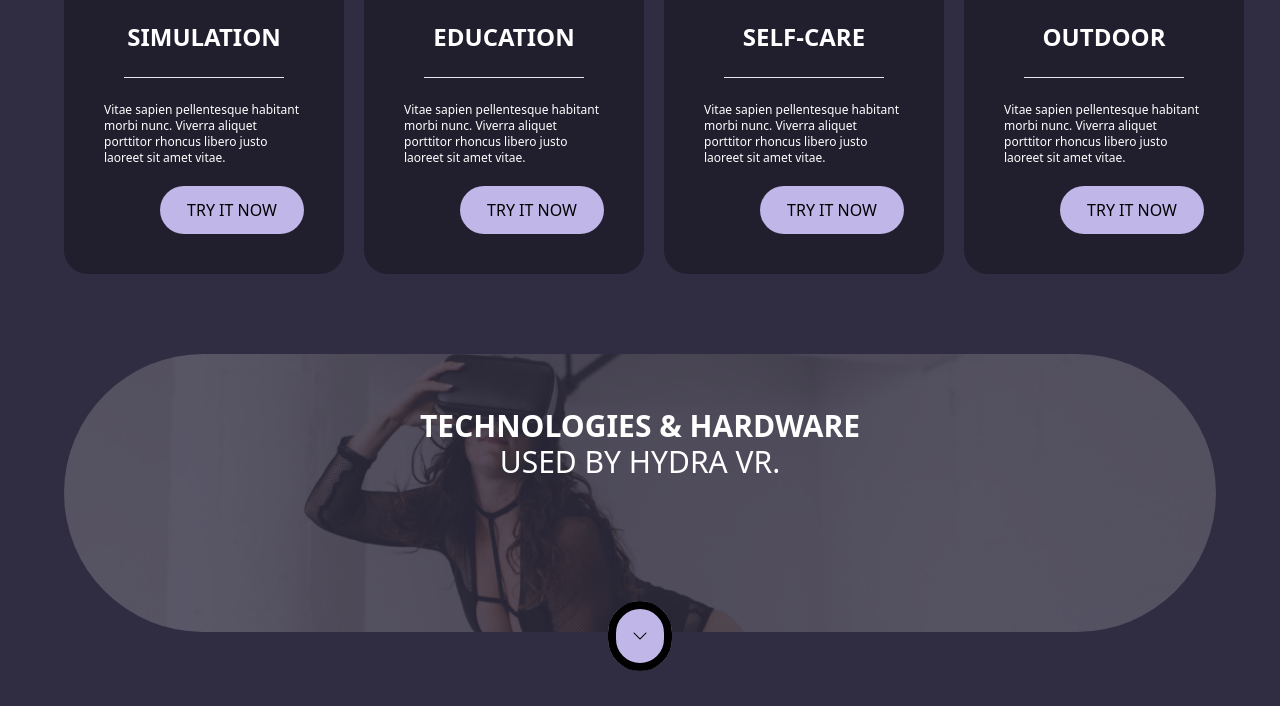
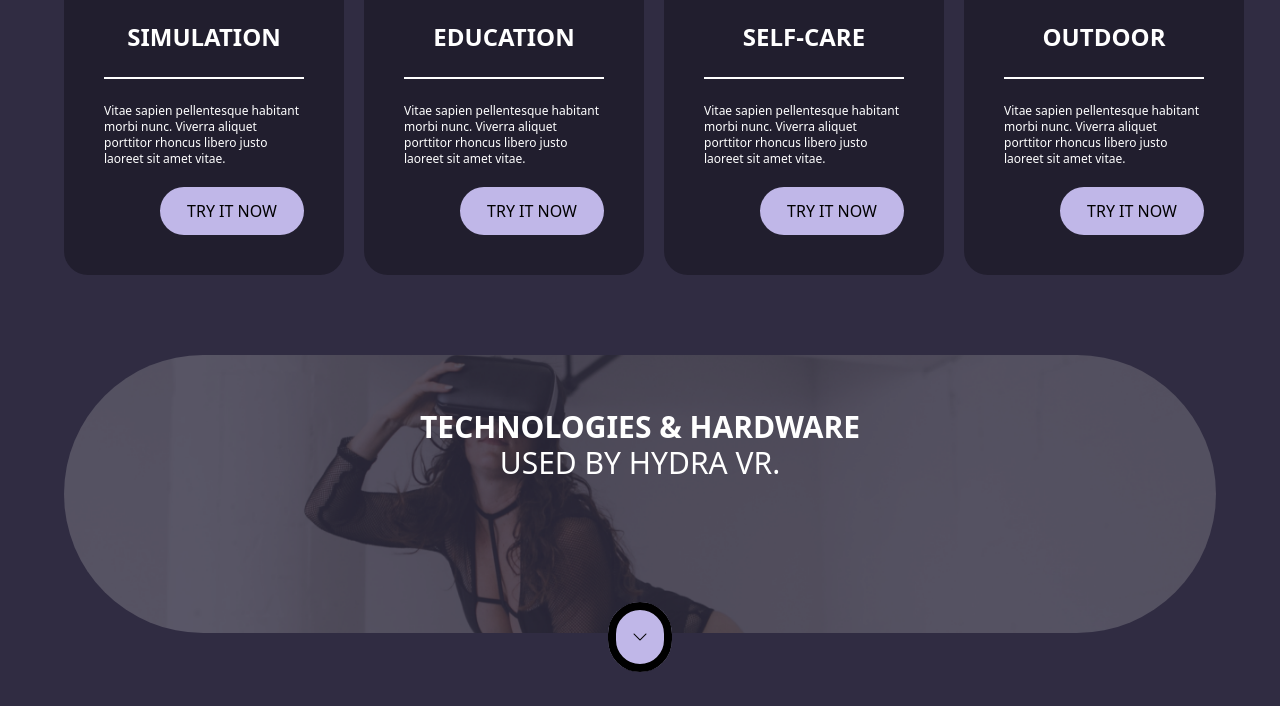
Before and after one commit to asilbekcodes/Hydra, a website: page src/index.html in a window 1280 px wide. Shown: the part 2077-2783 px from the top of the page. Drawn offline with nearby package versions, Linux system fonts and the light colour scheme.

Commit message:
xatoni tugirladim

```diff
--- a/src/index.html
+++ b/src/index.html
@@ -5,10 +5,11 @@
     <meta name="viewport" content="width=device-width, initial-scale=1.0">
     <link rel="stylesheet" href="https://cdn.jsdelivr.net/npm/bootstrap-icons@1.11.2/font/bootstrap-icons.min.css">
     <link rel="stylesheet" href="./output.css">
-    <title>Document</title>
+    <title>Hydra</title>
 </head>
 <body>
     <div class="bg-[#302C42] pl-16 pt-10 pr-16 pb-10">
+        <!-- * navbar -->
         <nav>
             <div class="flex justify-between text-white">
                 <div class="flex gap-5 items-center">
@@ -25,8 +26,12 @@
                     <a href="../page/header.html"><button class=" border border-white border-solid h-12 w-32 rounded-3xl">CONTACT US</button></a>
                     <a href="../page/header.html"><button class="bg-[#C0B7E8] rounded-3xl h-12 w-32 text-black">JOIN HYDRA</button></a>
                 </div>
+                <!-- <div class="lg:hidden">
+                    <img src="../assets/img/Hamburger-Button.png" >
+                </div> -->
             </div>
         </nav>
+        <!-- * header -->
         <div class="flex justify-between mt-28">
             <div class="text-white">
                 <p class="text-5xl mt-12">Dive Into The Depths</p>
@@ -64,6 +69,7 @@
                 </div>
             </div>
         </div>
+        <!-- * section-1 -->
         <section class="text-white">
             <div class="flex justify-between mt-20">
                 <div>
@@ -91,6 +97,7 @@
                 </div>
             </div>
         </section>
+        <!-- * section-2 -->
         <section class="text-white">
             <div class="flex justify-between mt-20">
                 <div>
@@ -109,9 +116,7 @@
                     <div class="p-10 ">
                         <img class="m-auto" src="../assets/img/Mask group (2).png" alt="">
                         <p class="text-center text-2xl font-bold mt-6 mb-6">SIMULATION</p>
-                        <div class="pl-5 pr-5">
-                            <hr>
-                        </div>
+                        <div class="border border-1 border-white"></div>
                         <p class="text-xs mt-6">Vitae sapien pellentesque habitant morbi nunc. Viverra aliquet  porttitor rhoncus libero justo laoreet sit amet vitae.</p>
                         <a href="../page/card.html"><button class="bg-[#C0B7E8] w-36 rounded-3xl h-12 text-black mt-5 ml-14"> TRY IT NOW</button></a>
                     </div>
@@ -120,9 +125,7 @@
                     <div class="p-10 ">
                         <img class="m-auto" src="../assets/img/Mask group (3).png" alt="">
                         <p class="text-center text-2xl font-bold mt-6 mb-6">EDUCATION</p>
-                        <div class="pl-5 pr-5">
-                            <hr>
-                        </div>
+                        <div class="border border-1 border-white"></div>
                         <p class="text-xs mt-6">Vitae sapien pellentesque habitant morbi nunc. Viverra aliquet  porttitor rhoncus libero justo laoreet sit amet vitae.</p>
                         <a href="../page/card.html"><button class="bg-[#C0B7E8] w-36 rounded-3xl h-12 text-black mt-5 ml-14"> TRY IT NOW</button></a>
                     </div>
@@ -131,9 +134,7 @@
                     <div class="p-10 ">
                         <img class="m-auto" src="../assets/img/Mask group (4).png" alt="">
                         <p class="text-center text-2xl font-bold mt-6 mb-6">SELF-CARE</p>
-                        <div class="pl-5 pr-5">
-                            <hr>
-                        </div>
+                        <div class="border border-1 border-white"></div>
                         <p class="text-xs mt-6">Vitae sapien pellentesque habitant morbi nunc. Viverra aliquet  porttitor rhoncus libero justo laoreet sit amet vitae.</p>
                         <a href="../page/card.html"><button class="bg-[#C0B7E8] w-36 rounded-3xl h-12 text-black mt-5 ml-14"> TRY IT NOW</button></a>
                     </div>
@@ -142,15 +143,14 @@
                     <div class="p-10 ">
                         <img class="m-auto" src="../assets/img/Mask group (5).png" alt="">
                         <p class="text-center text-2xl font-bold mt-6 mb-6">OUTDOOR</p>
-                        <div class="pl-5 pr-5">
-                            <hr>
-                        </div>
+                        <div class="border border-1 border-white"></div>
                         <p class="text-xs mt-6">Vitae sapien pellentesque habitant morbi nunc. Viverra aliquet  porttitor rhoncus libero justo laoreet sit amet vitae.</p>
                         <a href="../page/card.html"><button class="bg-[#C0B7E8] w-36 rounded-3xl h-12 text-black mt-5 ml-14"> TRY IT NOW</button></a>
                     </div>
                 </div>
             </div>
         </section>
+        <!-- * section-3 -->
         <section>
             <div class="text-white mt-20 ">
                 <img class="w-full rounded-full" src="../assets/img/pexels-rodnae-productions-8097332 1.png" alt="">
@@ -171,6 +171,7 @@
                 <img src="../assets/logo/Hydra-Tech4 1.png" alt="">
             </div>
         </section>
+        <!-- * section -->
         <section class="text-white">
             <div class="flex justify-between mt-20">
                 <div>
@@ -223,6 +224,7 @@
                 </div>
             </div>
         </section>
+        <!-- * section -->
         <section>
             <div class="bg-[#211E2E] mt-20 text-center text-white p-16" style="border-radius: 90px;">
                 <div>
@@ -249,6 +251,7 @@
                 <button class="bg-[#C0B7E8] w-60 rounded-full h-14 text-black mt-10 mb-8">SEND TO HYDRA</button>
             </div>
         </section>
+        <!-- * footer -->
         <footer>
             <div class="text-white mt-20">
                 <div class="flex justify-between ">
@@ -293,10 +296,8 @@
                         <button class="bg-[#C0B7E8] w-52 rounded-3xl h-12 text-black mt-5">BUILD YOUR WORLD</button>
                     </div>
                 </div>
-                <div class="pl-44 pr-44 mt-10 mb-10">
-                    <hr>
-                </div>
-                <div class="text-center">
+                <div class="border border-1 border-white"></div>
+                <div class="text-center mt-10">
                     <p>2023 © HYDRA LANDING PAGE - BY ZINE. E. FALOUTI - ALL RIGHTS RESERVED </p>
                 </div>
             </div>
```
Also changed, not shown: assets/img/Hamburger-Button.png (added), src/output.css.
